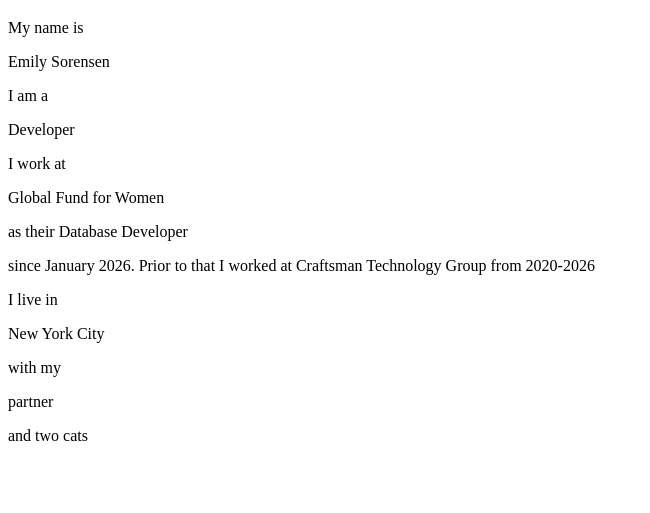
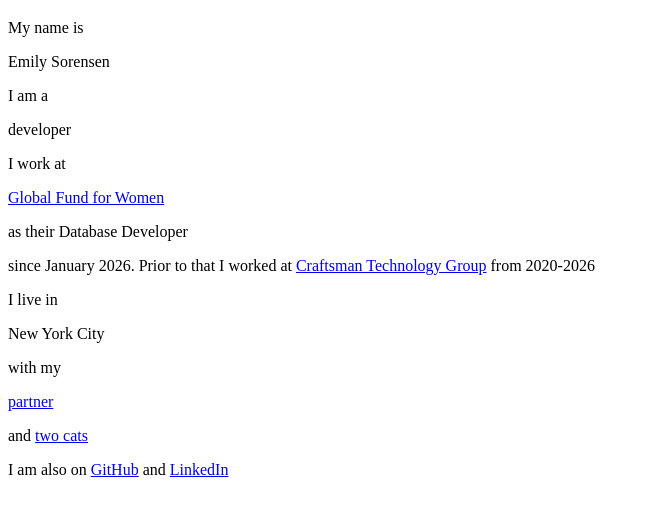
Before and after one commit to emilysorensen/emilysorensen.github.io, a plain HTML site: page index.html in a window 1280 px wide. Shown: the part 61-574 px from the top of the page, without its empty margins (0-650 px from the left). Drawn offline with Linux system fonts and the light colour scheme.

Commit message:
Refactor personal info with hyperlinks in index.html
Updated personal information with links to relevant sites.

```diff
--- a/index.html
+++ b/index.html
@@ -30,15 +30,16 @@
     <p>My name is</p>
     <p>Emily Sorensen</p>
     <p>I am a</p>
-    <p>Developer</p>
+    <p>developer</p>
     <p>I work at</p>
-    <p>Global Fund for Women</p>
+    <p><a href="https://www.globalfundforwomen.org/">Global Fund for Women</a></p>
     <p>as their Database Developer</p>
-    <p>since January 2026. Prior to that I worked at Craftsman Technology Group from 2020-2026</p>
+    <p>since January 2026. Prior to that I worked at <a href="https://www.craftsmantech.com/">Craftsman Technology Group</a> from 2020-2026</p>
     <p>I live in</p>
     <p>New York City</p>
     <p>with my</p>
-    <p>partner</p>
-    <p>and two cats</p>
+    <p><a href="https://sanforddiehl.com/">partner</a></p>
+    <p>and <a href="https://en.wikipedia.org/wiki/Henry_A._Wallace">two cats</a></p>
+    <p>I am also on <a href="https://github.com/emilysorensen/">GitHub</a> and <a href="https://www.linkedin.com/in/emilysorensen/">LinkedIn</a></p>
 </body>
 </html>
```
